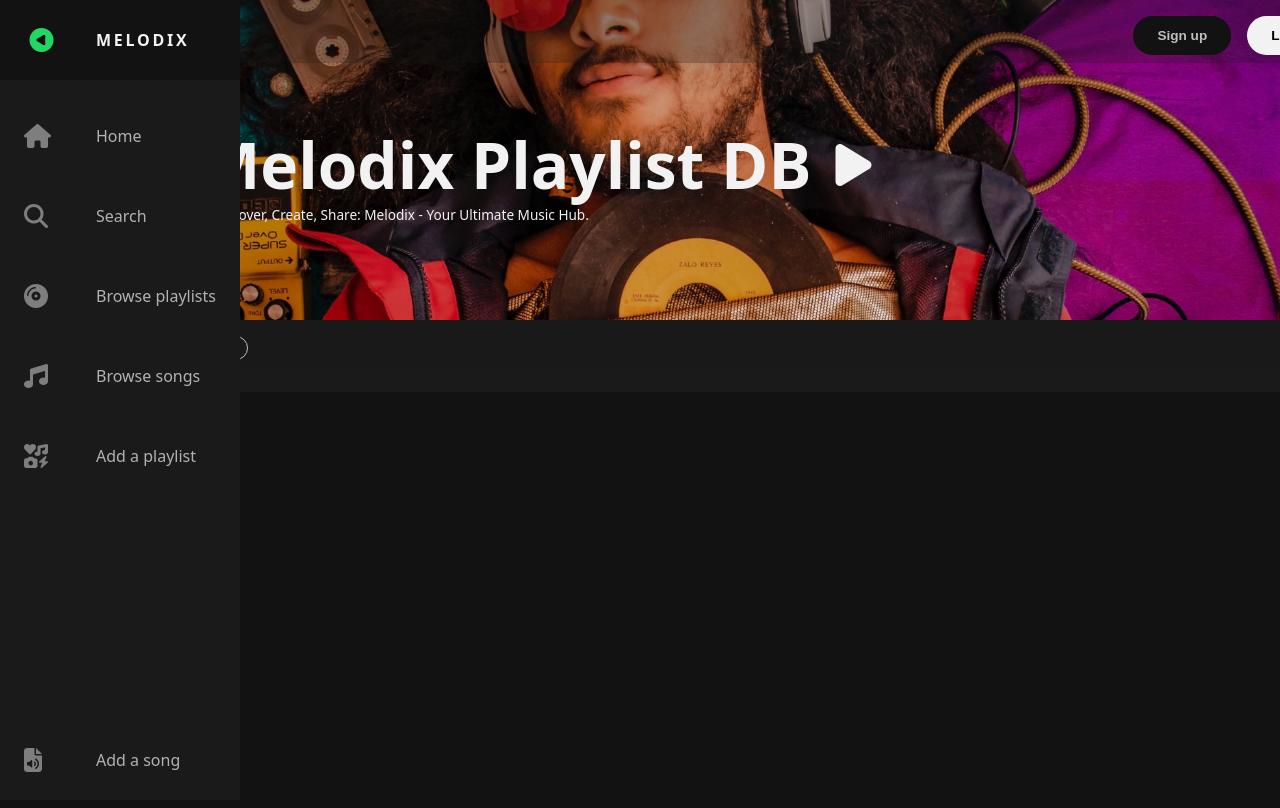
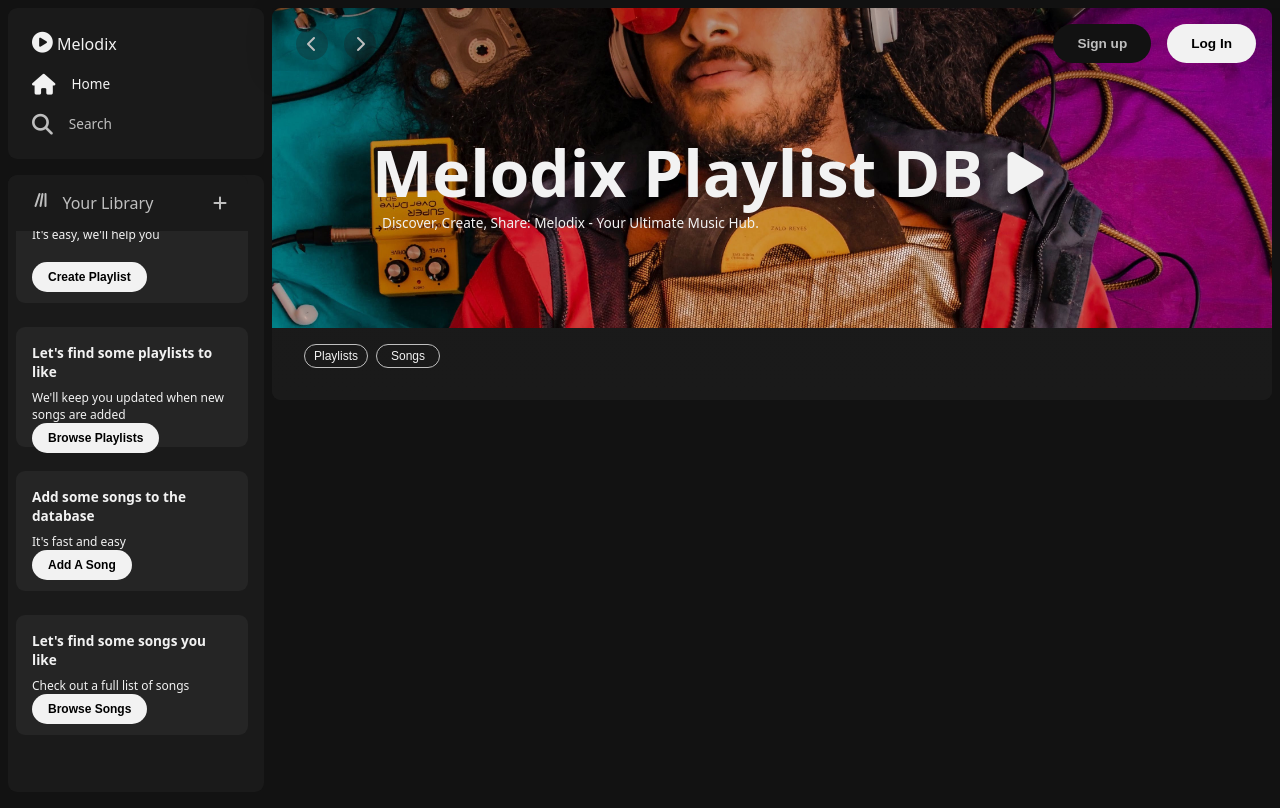
Before and after one commit to Flips97/melodix, a Django app: page / in a window 1280 px wide. Before the commit the page ends 772 px from the top, so only its background shows below. Run offline with Django 5.2, Linux system fonts and the light colour scheme; data that the repository does not hold is empty; some libraries are stand-ins or nearby versions.

Commit message:
Add responsiveness to layout

```diff
--- a/main_app/static/css/style.css
+++ b/main_app/static/css/style.css
@@ -56,7 +56,9 @@ body {
     background-color: var(--background);
     color: var(--copy);
     font-family: system-ui, -apple-system, BlinkMacSystemFont, 'Segoe UI', Roboto, Oxygen, Ubuntu, Cantarell, 'Open Sans', 'Helvetica Neue', sans-serif;
-    /* overflow: hidden; */
+    width: 100vw;
+    height: 100dvh;
+    overflow-x: hidden;
 }
 
 a {
@@ -66,23 +68,6 @@ a {
 
 li {
     list-style: none;
-}
-
-.top-nav {
-    background-color: var(--foreground);
-    position: fixed;
-    left: 0;
-    top: 0;
-    width: 16rem;
-    height: 9rem;
-    padding: 1.5rem;
-    margin: .5rem;
-    border-radius: var(--border-radius);
-    font-size: .85rem;
-    display: flex;
-    flex-direction: column;
-    justify-content: center;
-    gap: 1.2rem;
 }
 
 .nav-home > a,
@@ -115,24 +100,8 @@ li {
     color: var(--copy-light);
 }
 
-.library-nav {
-    overflow-y: auto;
-    scrollbar-gutter: stable;
-    background-color: var(--foreground);
-    position: fixed;
-    left: 0;
-    top: 9.5rem;
-    width: 16rem;
-    height: calc(100vh - 10.5rem);
-    margin: .5rem;
-    border-radius: var(--border-radius);
-    display: flex;
-    flex-direction: column;
-    gap: .5rem;
-}
-
-.lib-nav-header {
-    position: fixed;
+
+/* .lib-nav-header {
     display: flex;
     justify-content: space-between;
     align-items: center;
@@ -142,9 +111,9 @@ li {
     width: 15rem;
     border-top-right-radius: var(--border-radius);
     border-top-left-radius: var(--border-radius);
-}
-
-.lib-nav-create-playlist,
+} */
+
+/* .lib-nav-create-playlist,
 .lib-nav-find-playlists {
     display: flex;
     flex-direction: column;
@@ -172,7 +141,7 @@ li {
 }
 
 .lib-nav-your-div {
-    display: flex;
+    display: none;
     gap: 1rem;
     padding-left: .65rem;
     padding-right: .5rem;
@@ -211,36 +180,13 @@ li {
     width: 1.5rem;
     height: 1.5rem;
     border-radius: 100px;
-    display: grid;
+    display: none;
     place-items: center;
 }
 
 .lib-nav-new:hover {
     cursor: pointer;
     background-color: var(--border-translucent2);
-}
-
-/* .base-playlists-div {
-    display: flex;
-    flex-direction: column;
-    align-items: center;
-    gap: .5rem;
-} */
-
-.base-playlists-div-one {
-    display: flex;
-    flex-direction: column;
-    align-items: center;
-    gap: .5rem;
-    padding-top: 4rem;
-}
-
-.base-playlists-div-two {
-    display: flex;
-    flex-direction: column;
-    align-items: center;
-    gap: .5rem;
-    padding-bottom: 4rem;
 }
 
 .base-playlist {
@@ -585,8 +519,9 @@ input[type="text"]:-webkit-autofill:active {
     flex-direction: column;
     align-items: center;
     width: 100%;
+    /* height: calc(100vh - 1rem); */
     background: linear-gradient(to bottom, var(--foreground-translucent2), var(--foreground));
-    flex-grow: 1;
+    flex-grow: auto;
 }
 
 .all-playlists-div {
@@ -594,8 +529,9 @@ input[type="text"]:-webkit-autofill:active {
     grid-template-columns: repeat(4, 1fr);
     gap: 1rem;
     padding-block: 1rem;
-    padding-inline: 12rem;
-    width: 100%;
+    padding-inline: 3rem;
+    width: inherit;
+    place-items: center;
 }
 
 .index-playlist {
@@ -1652,7 +1588,7 @@ input[type='checkbox']:checked + .custom-checkbox > div {
 }
 
 .category-container-div {
-    width: fit-content;
+    width: inherit;
     display: flex;
     flex-direction: column;
     flex-grow: 1;
@@ -1866,14 +1804,9 @@ input[type='checkbox']:checked + .custom-checkbox > div {
 /* put all this in a media query for small screen sizes */
 /* then bottom navbar for phones */
 
-main {
-    margin-left: 5rem;
-    overflow-y: auto;
-}
+
 
 .navbar {
-    width: 5rem;
-    height: 100vh;
     position: fixed;
     background-color: var(--foreground);
     z-index: 9999999;
@@ -1962,6 +1887,243 @@ main {
     transform-origin: center;
 }
 
+.top-nav {
+    background-color: var(--foreground);
+    width: 16rem;
+    padding: 1.5rem;
+    border-radius: var(--border-radius);
+    font-size: .85rem;
+    display: none;
+    flex-direction: column;
+    justify-content: center;
+    gap: 1.2rem;
+}
+
+.base-playlists-div-one {
+    display: none;
+    flex-direction: column;
+    align-items: center;
+    gap: .5rem;
+    padding-top: 4rem;
+}
+
+.base-playlists-div-two {
+    display: none;
+    flex-direction: column;
+    align-items: center;
+    gap: .5rem;
+    flex-grow: 1;
+}
+
+
+/* small screens */
 @media only screen and (max-width: 600px) {
-
-}
+    .top-fixed {
+        height: 5rem;
+    }
+
+    .navbar {
+        bottom: 0;
+        width: 100vw;
+        height: 5rem;
+    }
+
+    .logo {
+        display: none;
+    }
+
+    .navbar-nav {
+        flex-direction: row;
+    }
+
+    .nav-link {
+        justify-content: center;
+    }
+
+    main {
+        margin: 0;
+    }
+
+    .all-songs-div-b {
+        grid-template-columns: 1fr;
+    }
+
+    .all-playlists-div {
+        grid-template-columns: repeat(2, 1fr);
+    }
+
+}
+
+/* medium screens */
+@media only screen and (min-width: 600px) and (max-width: 900px) {
+    .navbar {
+        width: 5rem;
+        top: 0;
+        height: 100vh;
+    }
+
+    .navbar:hover {
+        width: 16rem;
+    }
+
+    .navbar:hover .link-text {
+        display: inline;
+        transition: opacity 600ms;
+    }
+
+    main {
+        margin-left: 5rem;
+        overflow-y: auto;
+    }
+
+    .top-fixed {
+        display: flex;
+        justify-content: space-between;
+        align-items: center;
+        gap: 1rem;
+        padding-block: .5rem;
+        padding-inline: 1.5rem;
+        padding-top: 1rem;
+        background-color: var(--background-translucent2);
+        width: calc(100vw - 5rem);
+        z-index: 9999;
+        position: fixed;
+        box-shadow: var(--box-shadow);
+    }
+
+    .all-songs-div-b {
+        grid-template-columns: 1fr;
+    }
+
+    .all-playlists-div {
+        grid-template-columns: repeat(2, 1fr);
+    }
+}
+
+/* large screens */
+@media only screen and (min-width: 901px) {
+    main {
+        display: flex;
+        flex-direction: column;
+        flex-grow: auto;
+        margin: .5rem .5rem .5rem 17rem;
+        background-color: var(--foreground);
+        display: flex;
+        flex-direction: column;
+        flex-grow: auto;
+        border-radius: var(--border-radius);
+        overflow-y: hidden;
+        overflow-x: hidden;
+    }
+
+    .navbar {
+        display: none;
+    }
+
+    .top-fixed {
+        display: flex;
+        justify-content: space-between;
+        align-items: center;
+        gap: 1rem;
+        padding-block: .5rem;
+        padding-inline: 1.5rem;
+        padding-top: 1rem;
+        background-color: var(--background-translucent2);
+        width: calc(100vw - 17rem);
+        z-index: 9999;
+        position: fixed;
+        box-shadow: var(--box-shadow);
+    }
+
+    .nav-wrapper {
+        display: flex;
+        flex-direction: column;
+        gap: 1rem;
+        position: fixed;
+        top: 0;
+        left: 0;
+        padding: .5rem;
+        height: 100vh;
+    }
+
+    .library-nav {
+        overflow-y: auto;
+        scrollbar-gutter: stable;
+        background-color: var(--foreground);
+        width: 16rem;
+        flex-grow: 1;
+        border-radius: var(--border-radius);
+        display: flex;
+        flex-direction: column;
+        gap: .5rem;
+    }
+
+    .lib-nav-header {
+        position: fixed;
+        display: flex;
+        justify-content: space-between;
+        align-items: center;
+        padding: 1rem;
+        color: var(--copy-light);
+        background-color: var(--foreground);
+        width: 15rem;
+        border-top-right-radius: var(--border-radius);
+        border-top-left-radius: var(--border-radius);
+    }
+
+
+    .lib-nav-create-playlist,
+    .lib-nav-find-playlists {
+        display: flex;
+        flex-direction: column;
+        justify-content: space-between;
+        padding: 1rem;
+        background-color: var(--border-translucent);
+        border-radius: var(--border-radius);
+        margin: .5rem;
+        height: 7.5rem;
+    }
+
+    .base-playlists-div-one {
+        display: flex;
+        flex-direction: column;
+        align-items: center;
+        gap: .5rem;
+        padding-top: 4rem;
+    }
+
+    .base-playlists-div-two {
+        display: flex;
+        flex-direction: column;
+        align-items: center;
+        gap: .5rem;
+        flex-grow: 1;
+    }
+
+    .lib-nav-your-div {
+        display: flex;
+        gap: 1rem;
+        padding-left: .65rem;
+        padding-right: .5rem;
+    }
+
+    .lib-nav-new {
+        width: 1.5rem;
+        height: 1.5rem;
+        border-radius: 100px;
+        display: grid;
+        place-items: center;
+    }
+
+    .top-nav {
+        background-color: var(--foreground);
+        width: 16rem;
+        padding: 1.5rem;
+        border-radius: var(--border-radius);
+        font-size: .85rem;
+        display: flex;
+        flex-direction: column;
+        justify-content: center;
+        gap: 1.2rem;
+    }
+}
--- a/main_app/templates/base.html
+++ b/main_app/templates/base.html
@@ -17,17 +17,8 @@
             <ul class="navbar-nav">
                 <li class="logo">
                     <a href="/" title="Melodix" class="nav-link">
-                        <!-- <svg xmlns="http://www.w3.org/2000/svg" height="16" width="16" viewBox="0 0 512 512">
-                        <path d="M0 256a256 256 0 1 1 512 0A256 256 0 1 1 0 256zM188.3 147.1c-7.6 4.2-12.3 12.3-12.3 20.9V344c0 8.7 4.7 16.7 12.3 20.9s16.8 4.1 24.3-.5l144-88c7.1-4.4 11.5-12.1 11.5-20.5s-4.4-16.1-11.5-20.5l-144-88c-7.4-4.5-16.7-4.7-24.3-.5z"/>
-                        </svg> -->
                         <i class="fa-solid fa-circle-play"></i>
                         <span class="link-text">Melodix</span>
-                    </a>
-                </li>
-                <li class="nav-item">
-                    <a href="/" title="Home" class="nav-link">
-                        <i class="fa-solid fa-house"></i>
-                        <span class="link-text">Home</span>
                     </a>
                 </li>
                 <li class="nav-item">
@@ -60,11 +51,17 @@
                         <span class="link-text">Add a song</span>
                     </a>
                 </li>
+                <li class="nav-item">
+                    <a href="/" title="Home" class="nav-link">
+                        <i class="fa-solid fa-house"></i>
+                        <span class="link-text">Home</span>
+                    </a>
+                </li>
             </ul>
         </nav>
 
-
-        <!-- <nav class="top-nav">
+        <div class="nav-wrapper">
+            <nav class="top-nav">
                 <div>
                     <a href="/" title="Home" class="nav-logo">
                     <i class="fa-solid fa-circle-play"></i>
@@ -76,8 +73,8 @@
                 <div class="nav-search"><a href="/search_bar">
                     <i class="fa-solid fa-magnifying-glass"></i> Search
                 </a></div>
-        </nav> -->
-        <!-- <aside class="library-nav">
+            </nav>
+            <aside class="library-nav">
                 <div class="lib-nav-header">
                     <div class="lib-nav-your-div">
                         <i class="fa-solid fa-lines-leaning"></i>
@@ -183,7 +180,8 @@
                         </a>
                     </div>
                 {% endif %}
-        </aside> -->
+            </aside>
+        </div>
     </header>
     <main>
     <!-- <main class="main-container"> -->
```
Also changed, not shown: other parts of main_app/static/css/style.css (+11 -29 lines). Lines whose indentation alone changed are shown as unchanged.
